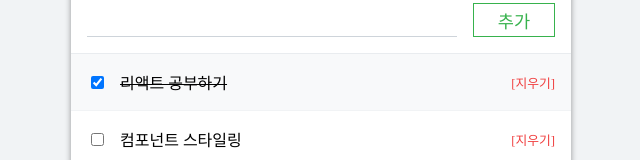
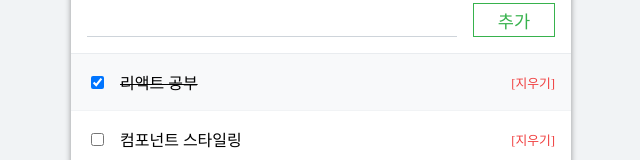
Before and after one commit to mye0ngs00/to_do_list_2020, a React (Create React App) app: page / in a window 1280 px wide. Shown: the part 232-392 px from the top of the page, without its empty margins (319-959 px from the left). Built offline with nearby package versions, Linux system fonts and the light colour scheme.

Commit message:
~216p add insert

```diff
--- a/src/components/App.js
+++ b/src/components/App.js
@@ -4,12 +4,45 @@ import TodoInput from './TodoInput';
 import TodoList from './TodoList';
 
 class App extends Component{
+  state = {
+    input: '',
+    todos: [
+      {id: 0, text: '리액트 공부', done: true},
+      {id: 1, text: '컴포넌트 스타일링', done: false}
+    ]
+  }
+  id = 1
+  getId = () =>{
+    return ++this.id;
+  }
+
+  handleChange = (e) => {
+    const {value} = e.target;
+    this.setState({
+      input: value
+    });
+  }
+
+  handleInsert = ()=>{
+    const { input, todos } = this.state;
+    this.setState({
+      input: '',
+      todos: [...todos, {id:this.getId(), text:input, done:false}],
+    });
+  }
+
   render() {
+    const { input, todos } = this.state;
+    const{
+      handleChange,
+      handleInsert,
+    } = this;
+
     return (
       <div>
         <PageTemplate>
-          <TodoInput/>
-          <TodoList/>
+          <TodoInput onChange={handleChange} onInsert={handleInsert} value={input}/>
+          <TodoList todos={todos}/>
         </PageTemplate>
       </div>
     )
--- a/src/components/PageTemplate/PageTemplate.js
+++ b/src/components/PageTemplate/PageTemplate.js
@@ -6,7 +6,6 @@ const cx = classNames.bind(styles);
 
 /*
     페이지 템플릿을 위한 컴포넌트. 페이지의 틀, 타이틀, 콘텐츠 등 속성 설정.
-
 */
 
 const PageTemplate = ({children}) => {
--- a/src/components/TodoList/TodoList.js
+++ b/src/components/TodoList/TodoList.js
@@ -3,14 +3,16 @@ import TodoItem from '../TodoItem';
 
 class TodoList extends React.Component{
     render(){
+        const { todos } = this.props;
+        const todoList = todos.map((item)=>(
+            <TodoItem key={item.id} done={item.done}>
+                {item.text}
+            </TodoItem>
+        ));
+
         return(
             <div>
-                <TodoItem done>
-                    리액트 공부하기
-                </TodoItem>
-                <TodoItem>
-                    컴포넌트 스타일링
-                </TodoItem>
+                {todoList}
             </div>
         );
     }
```
